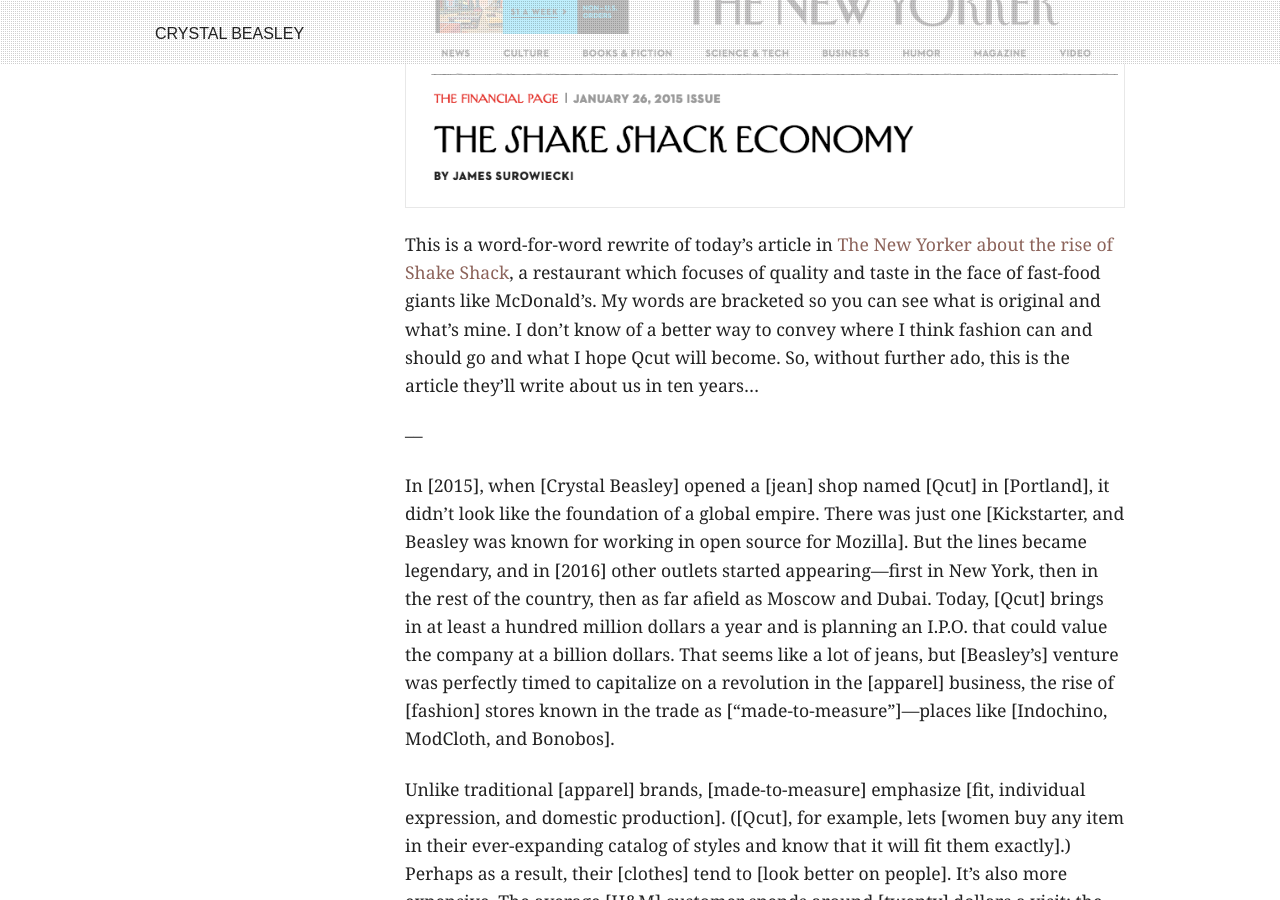
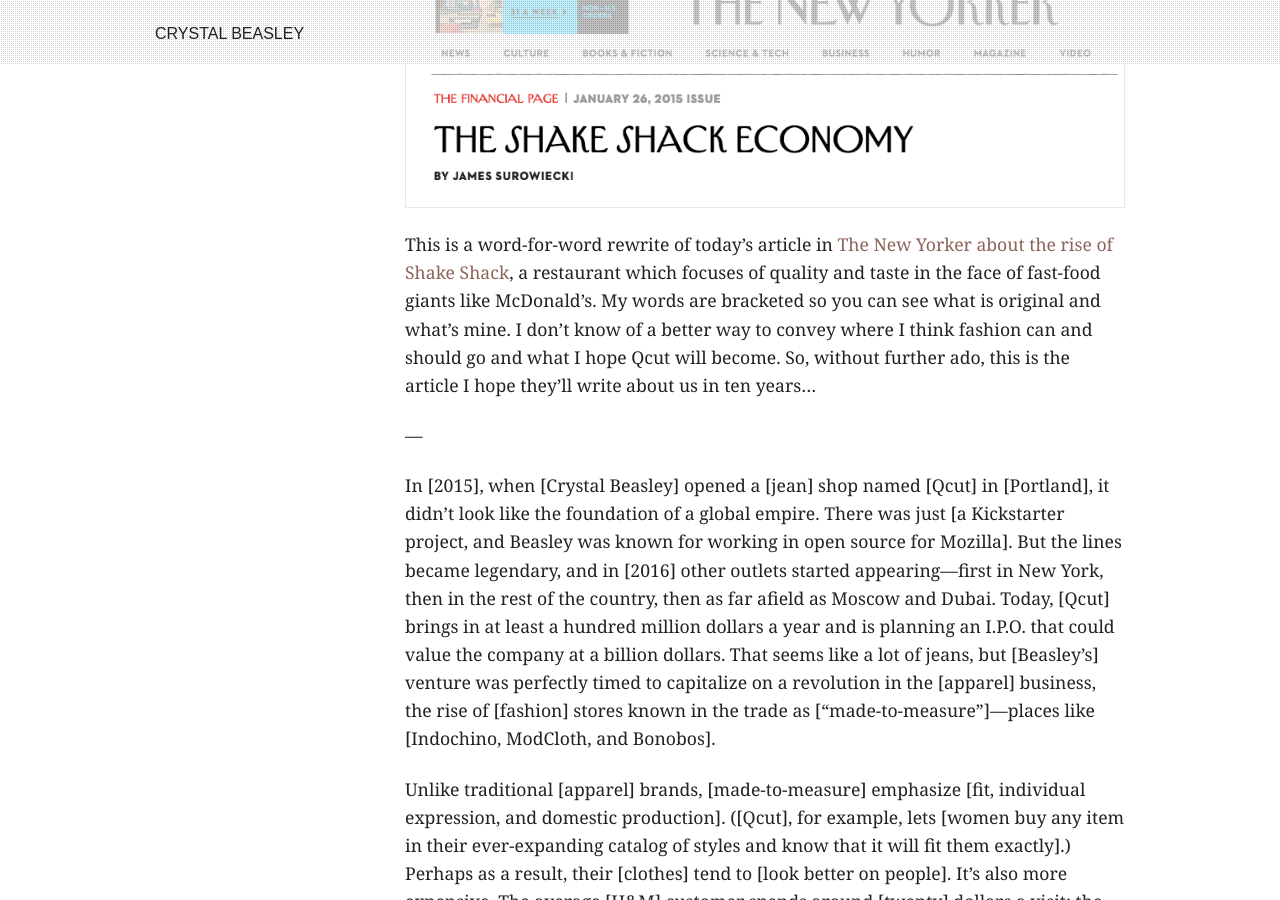
Before and after one commit to skinny97214/skinny97214.github.io, a Jekyll site: the page built from _posts/2015-01-29-new-yorker-shake-shack-economy-qcut.md, in a window 1280 px wide and 900 px high, scrolled down 555 px. Built offline with Jekyll 4.4.1, drawn with Linux system fonts in a browser that asks for light colours; Markdown is read by kramdown in place of the engine named in the settings.

Commit message:
copy edits

```diff
--- a/_posts/2015-01-29-new-yorker-shake-shack-economy-qcut.md
+++ b/_posts/2015-01-29-new-yorker-shake-shack-economy-qcut.md
@@ -10,11 +10,11 @@
 
 <img src="/img/new-yorker-shake-shack-economy.png" alt="New Yorker masthead" />
 
- This is a word-for-word rewrite of today's article in <a href="http://www.newyorker.com/magazine/2015/01/26/shake-shack-economy">The New Yorker about the rise of Shake Shack</a>, a restaurant which focuses of quality and taste in the face of fast-food giants like McDonald's. My words are bracketed so you can see what is original and what's mine. I don't know of a better way to convey where I think fashion can and should go and what I hope Qcut will become. So, without further ado, this is the article they'll write about us in ten years...
+ This is a word-for-word rewrite of today's article in <a href="http://www.newyorker.com/magazine/2015/01/26/shake-shack-economy">The New Yorker about the rise of Shake Shack</a>, a restaurant which focuses of quality and taste in the face of fast-food giants like McDonald's. My words are bracketed so you can see what is original and what's mine. I don't know of a better way to convey where I think fashion can and should go and what I hope Qcut will become. So, without further ado, this is the article I hope they'll write about us in ten years...
 
  ––
 
- In [2015], when [Crystal Beasley] opened a [jean] shop named [Qcut] in [Portland], it didn’t look like the foundation of a global empire. There was just one [Kickstarter, and Beasley was known for working in open source for Mozilla]. But the lines became legendary, and in [2016] other outlets started appearing—first in New York, then in the rest of the country, then as far afield as Moscow and Dubai. Today, [Qcut] brings in at least a hundred million dollars a year and is planning an I.P.O. that could value the company at a billion dollars. That seems like a lot of jeans, but [Beasley’s] venture was perfectly timed to capitalize on a revolution in the [apparel] business, the rise of [fashion] stores known in the trade as [“made-to-measure”]—places like [Indochino, ModCloth, and Bonobos].
+ In [2015], when [Crystal Beasley] opened a [jean] shop named [Qcut] in [Portland], it didn’t look like the foundation of a global empire. There was just [a Kickstarter project, and Beasley was known for working in open source for Mozilla]. But the lines became legendary, and in [2016] other outlets started appearing—first in New York, then in the rest of the country, then as far afield as Moscow and Dubai. Today, [Qcut] brings in at least a hundred million dollars a year and is planning an I.P.O. that could value the company at a billion dollars. That seems like a lot of jeans, but [Beasley’s] venture was perfectly timed to capitalize on a revolution in the [apparel] business, the rise of [fashion] stores known in the trade as [“made-to-measure”]—places like [Indochino, ModCloth, and Bonobos].
 
 Unlike traditional [apparel] brands, [made-to-measure] emphasize [fit, individual expression, and domestic production]. ([Qcut], for example, lets [women buy any item in their ever-expanding catalog of styles and know that it will fit them exactly].) Perhaps as a result, their [clothes] tend to [look better on people]. It’s also more expensive. The average [H&M] customer spends around [twenty] dollars a visit; the average [Qcut] purchase is [ten] times that. [Made-to-measure brands] first emerged in serious numbers in the [two thousand teens], and though the industry is just a fraction of the size of the traditional [apparel] business, it has grown remarkably quickly. Today, according to the [apparel]-service consulting firm [NPD], it accounts for thirty-four billion dollars in sales. Since [Qcut] went public, in [2022], its stock price has risen more than fifteen hundred per cent.
 
```
